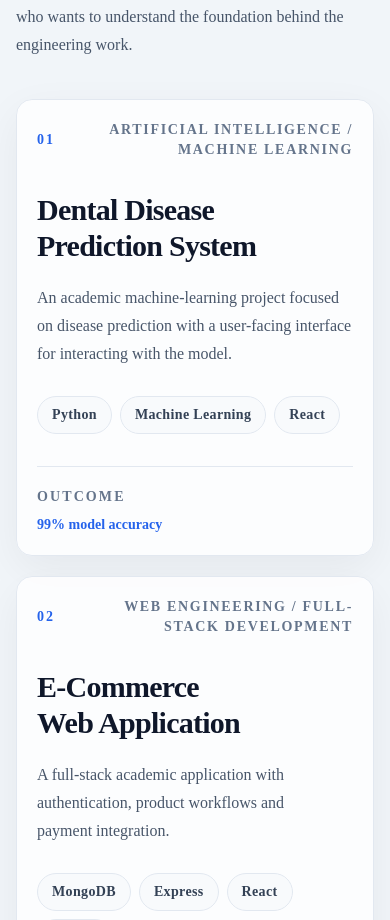
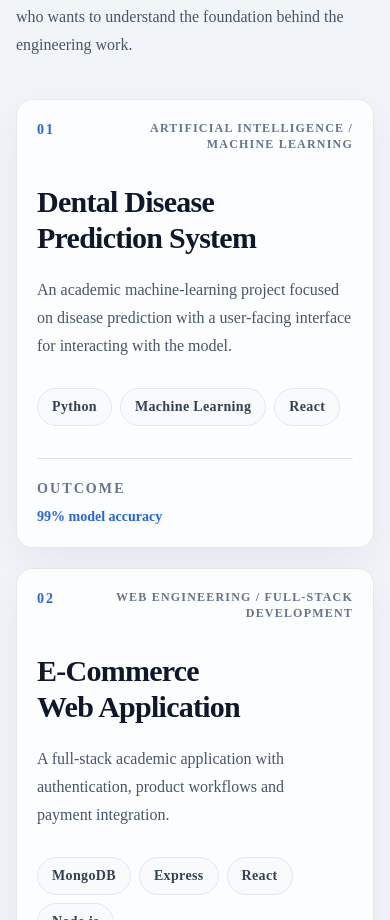
Before and after one commit to Mehedi1-SWE/portfolio, a Next.js app: page / in a window 390 px wide. Shown: the part 2489-3409 px from the top of the page. Built offline with nearby package versions, Linux system fonts and the light colour scheme.

Commit message:
Improve mobile and tablet responsiveness in components/Academic.tsx

```diff
--- a/components/Academic.tsx
+++ b/components/Academic.tsx
@@ -22,9 +22,9 @@ export function Academic() {
         <div className="mt-10 grid gap-5 sm:mt-14 lg:grid-cols-2">
           {academicProjects.map((project) => (
             <article key={project.title} className="relative min-h-0 overflow-hidden rounded-2xl border border-[#E2E8F0] bg-[#FFFFFFCC] p-5 shadow-[0_14px_44px_rgba(15,23,42,.055)] transition hover:-translate-y-1.5 hover:shadow-[0_26px_72px_rgba(15,23,42,.12)] sm:p-7 md:min-h-[420px] md:p-9">
-              <div className="flex items-center justify-between gap-4">
+              <div className="flex min-w-0 items-start justify-between gap-3 sm:gap-4">
                 <span className="text-sm font-bold tracking-[.15em] text-[#2563EB]">{project.number}</span>
-                <span className="text-right text-sm font-bold uppercase tracking-[.12em] text-[#64748B]">{project.course}</span>
+                <span className="min-w-0 max-w-[85%] text-right text-xs font-bold uppercase tracking-[.1em] text-[#64748B] sm:text-sm sm:tracking-[.12em]">{project.course}</span>
               </div>
               <h3 className="mt-8 max-w-xl text-3xl font-bold leading-[1.2] tracking-[-.025em] text-[#0F172A] sm:mt-12 md:text-4xl">{project.title}</h3>
               <p className="mt-5 max-w-xl text-[16px] leading-7 text-[#475569]">{project.description}</p>
```
